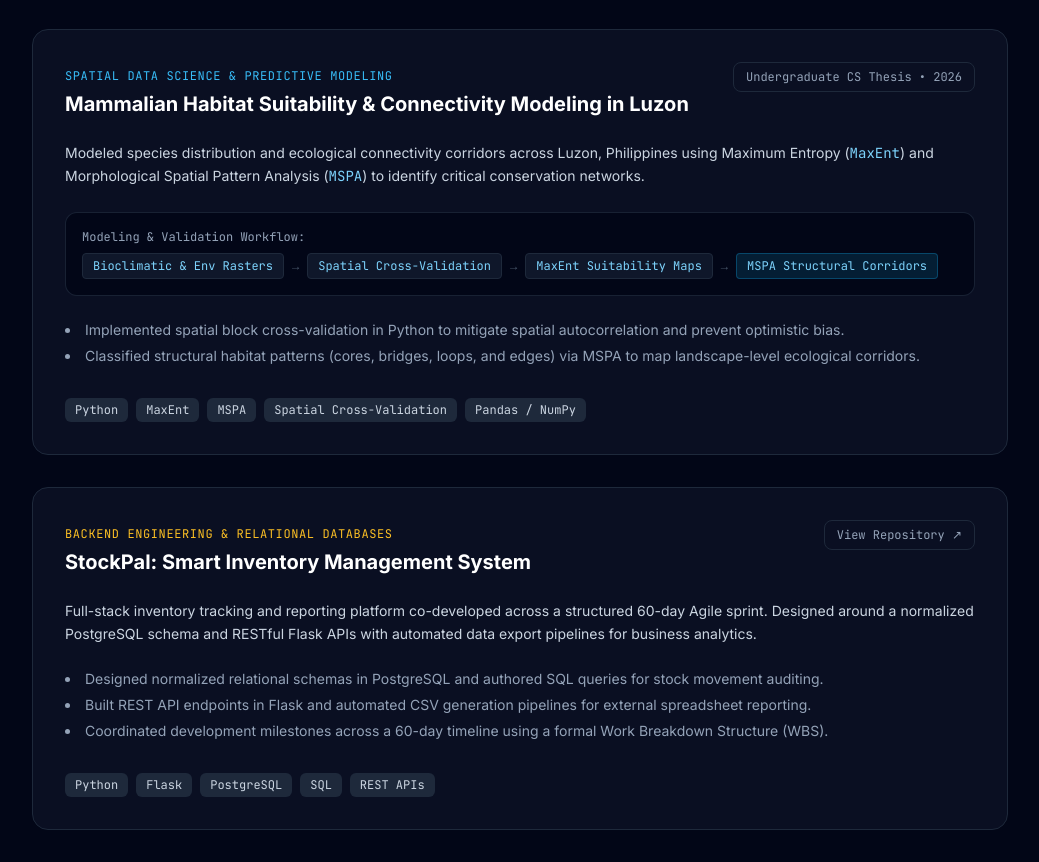
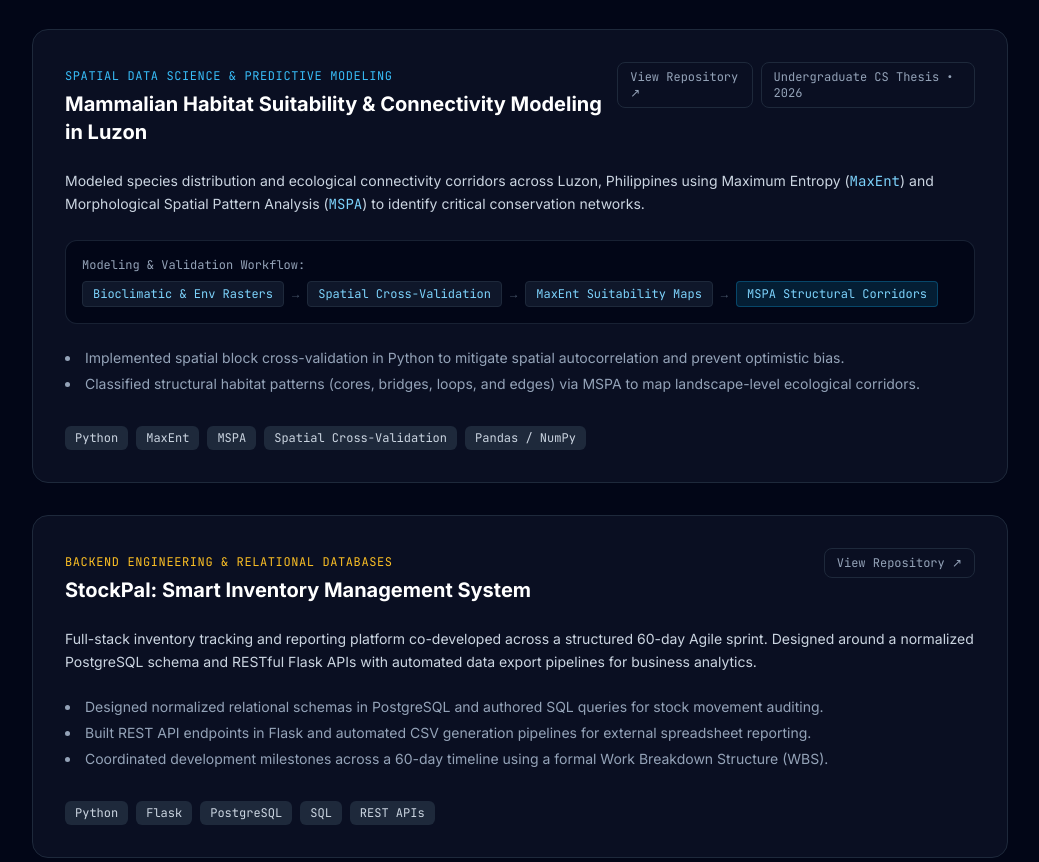
Before and after one commit to ManIV4/roman-portfolio, a plain HTML site: page index.html in a window 1280 px wide. Shown: the part 1093-1955 px from the top of the page, without its empty margins (120-1159 px from the left). Drawn offline with nearby package versions, Linux system fonts and the light colour scheme.

Commit message:
Add link to GitHub repository in index.html

```diff
--- a/index.html
+++ b/index.html
@@ -131,6 +131,9 @@
               <span class="text-xs font-mono uppercase tracking-wider text-sky-400">Spatial Data Science & Predictive Modeling</span>
               <h3 class="text-xl font-bold text-white mt-1">Mammalian Habitat Suitability & Connectivity Modeling in Luzon</h3>
             </div>
+            <a href="https://github.com/robmnl15/EcoSpace" target="_blank" class="text-xs font-mono text-slate-400 hover:text-amber-400 border border-slate-800 px-3 py-1.5 rounded-lg self-start">
+              View Repository ↗
+            </a>
             <span class="text-xs font-mono text-slate-400 border border-slate-800 px-3 py-1.5 rounded-lg self-start">
               Undergraduate CS Thesis • 2026
             </span>
```
